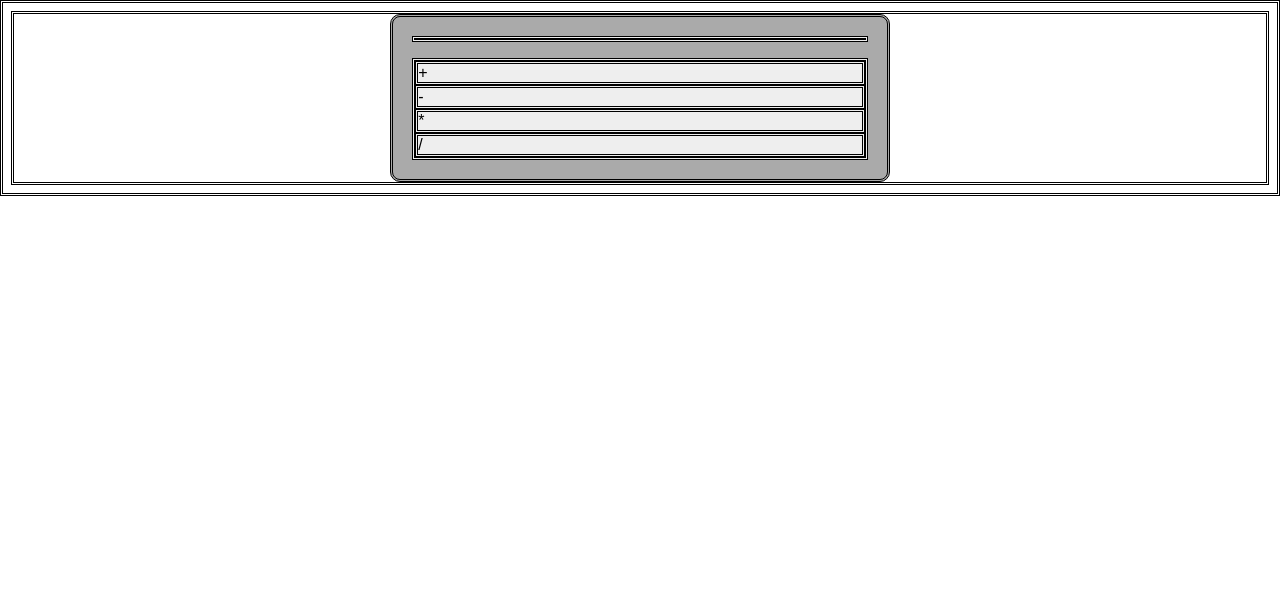
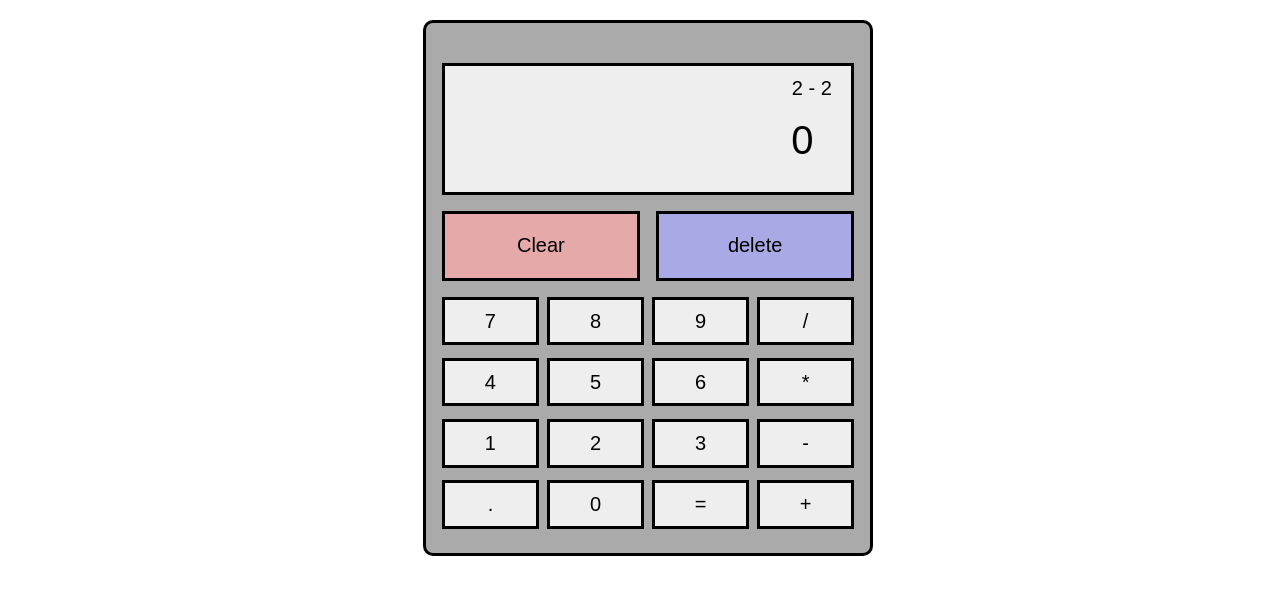
Before and after one commit to RAJA-2007-SOHAIB/odin-calculator, a plain HTML site: page index.html in a window 1280 px wide. Drawn offline with Linux system fonts and the light colour scheme.

Commit message:
Add calculator UI layout with display and buttons
- Designed calculator layout by adding divs for numbers, operators
  (+, -, *, /, =), and functional keys (clear, delete)
- Added a display container to show expressions and results
- Grouped all number and operator divs inside a dedicated container
  to mimic calculator button layout
- These divs serve as the visual foundation of the calculator
  interface, to be made interactive in future commits

```diff
--- a/index.html
+++ b/index.html
@@ -1,21 +1,51 @@
 <!DOCTYPE html>
 <html lang="en">
+
 <head>
     <meta charset="UTF-8">
     <meta name="viewport" content="width=device-width, initial-scale=1.0">
     <title>Document</title>
     <link rel="stylesheet" href="style.css">
 </head>
+
 <body>
     <div class="calc">
-        <div class="results"></div>
-        <div class="func">
-            <div class="add">+</div>
-            <div class="sub">-</div>
-            <div class="multiply">*</div>
-            <div class="divide">/</div>
+        <div class="results">
+            <div class="expression">2 - 2</div>
+            <div class="answer">0</div>
+        </div>
+        <div class="clean">
+            <div class="clear">Clear</div>
+            <div class="delete">delete</div>
+        </div>
+        <div class="buttons">
+            <div class="column">
+                <div>7</div>
+                <div>4</div>
+                <div>1</div>
+                <div>.</div>
+            </div>
+            <div class="column">
+                <div>8</div>
+                <div>5</div>
+                <div>2</div>
+                <div>0</div>
+            </div>
+            <div class="column">
+                <div>9</div>
+                <div>6</div>
+                <div>3</div>
+                <div>=</div>
+            </div>
+            <div class="func column">
+                <div class="divide">/</div>
+                <div class="multiply">*</div>
+                <div class="sub">-</div>
+                <div class="add">+</div>
+            </div>
         </div>
     </div>
-    <script src="javascript.js"></script>
+    <script src="script.js"></script>
 </body>
+
 </html>
--- a/style.css
+++ b/style.css
@@ -1,29 +1,103 @@
 * {
     font-family: sans-serif;
     box-sizing: border-box;
-    border: 3px double;
 }
 
 body {
     display: flex;
     justify-items: center;
     align-items: center;
+    width: 100%;
+    height: 70vh;
 }
 
 .calc {
     display: flex;
     flex-direction: column;
-    width: 50vw;
-    max-width: 500px;
+    width: 55vw;
+    max-width: 450px;
+    min-width: 330px;
+    min-height: fit-content;
     margin: auto;
     background-color: #aaaaaa;
-    padding: 1.5vw;
+    padding: 3vh 2vh;
+    padding-top: 5vh;
     gap: 2vh;
+    border: 3px solid;
     border-radius: 10px;
+    flex-shrink: 0;
 }
 
 .calc > div {
     flex-grow: 1;
     flex-shrink: 1;
+    font-size: 20px;
+    font-weight: 400;
+}
+
+.calc .results {
+    font-size: 40px;
+    height: 100px;
+    max-height: 20vh;
+    min-height: fit-content;
+    width: 100%;
+    text-align: right;
+    border: 3px solid;
+    background-color: #eeeeee;
+    padding: 1.3vh 1.5vw;
+}
+
+.calc .results .expression {
+    font-size: 20px;
+}
+
+.calc .results .answer {
+    padding: 5%;
+}
+
+.calc .clean {
+    display: flex;
+    flex-direction: row;
+    justify-content: space-between;
+    padding: 0;
+}
+
+.calc .clean .clear,
+.calc .clean .delete {
+    padding: 5%;
+    width: 48%;
+    text-align: center;
+    background-color: rgb(230, 169, 169);
+    border: 3px solid;
+}
+
+.calc .clean .delete {
+    background-color: rgb(169, 169, 230);
+}
+
+
+.calc .buttons {
+    display: flex;
+    justify-content: space-between;
+    gap: 2%;
+}
+
+.calc .buttons .column {
+    width: 100%;
+    display: flex;
+    flex-direction: column;
+    justify-content: space-between;
+    gap: 1vw;
+}
+
+.calc .buttons .column div {
+    width: 100%;
+    text-align: center;
+    padding: 10%;
+    border: 3px solid;
     background-color: #eeeeee;
 }
+
+.calc .buttons .column div:hover {
+    background-color: #dddddd;
+}
```
